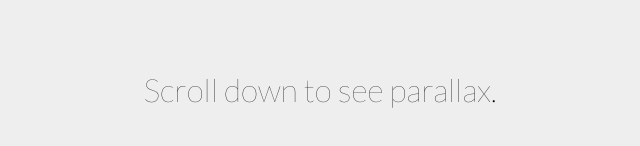
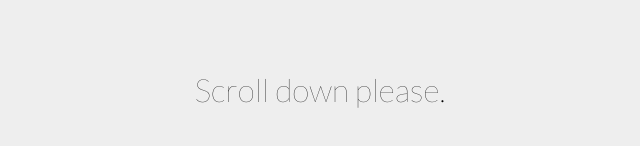
Before and after one commit to danbender/parallax_transitions, a plain HTML site: page transitions.html in a window 1280 px wide. Shown: the part 266-412 px from the top of the page, 320-960 px from the left. Drawn offline with Linux system fonts and the light colour scheme.

Commit message:
push to gh pages

```diff
--- a/transitions.html
+++ b/transitions.html
@@ -2,7 +2,7 @@
 <html lang="en">
 <head>
   <meta charset="UTF-8">
-  <title>Dan for Meta</title>
+  <title>Whoaw, spaceglasses</title>
   <link rel="stylesheet" href="css/transition-styles.css">
   <script language='javascript' type='text/javascript' src='js/jquery.js'></script>
   <script language='javascript' type='text/javascript' src='js/transition-script.js'></script>
@@ -10,7 +10,7 @@
 <body>
 
   <div class="viewport" id="view">
-    <h1>Scroll down to see parallax.</h1>
+    <h1>Scroll down please.</h1>
     <div class="parallax from-bottom">
       <p>From bottom</p>
     </div>
```
